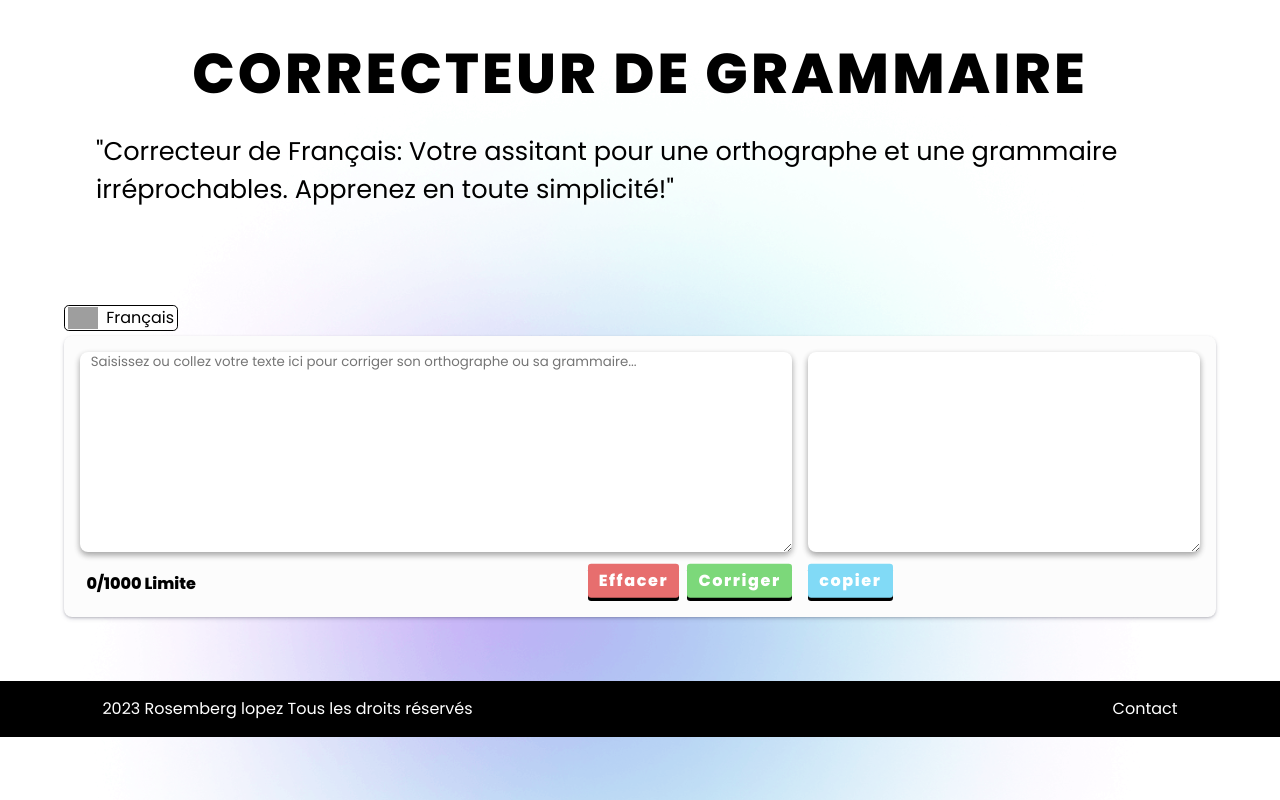
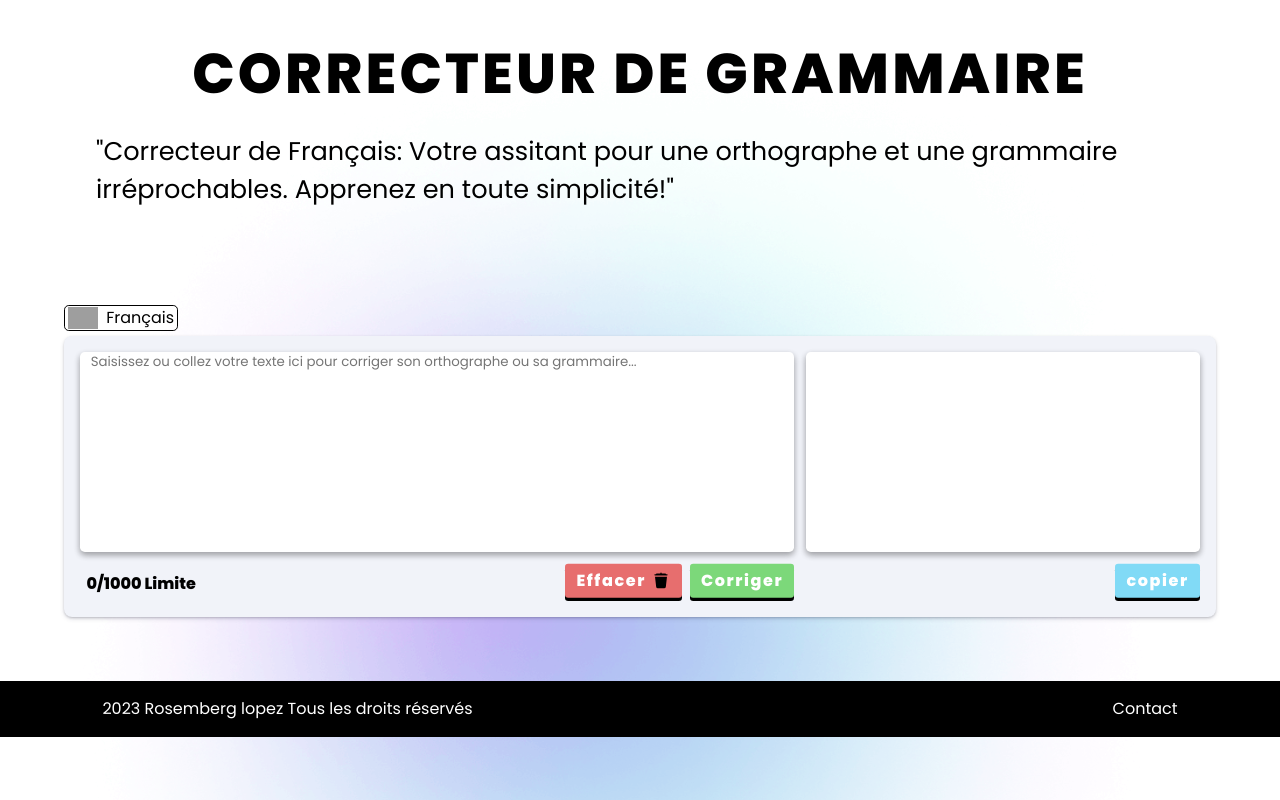
Before and after one commit to Rosember10/corrector-fr, a React (Vite) app in the folder corrector-front-end/: page / in a window 1280 px wide. Built offline with nearby package versions, Linux system fonts and the light colour scheme; grey boxes are pictures that could not be loaded.

Commit message:
logo for the buttons

```diff
--- a/corrector-front-end/src/components/Corrector/Corrector.css
+++ b/corrector-front-end/src/components/Corrector/Corrector.css
@@ -38,8 +38,8 @@ article {
     display: flex;
     flex-wrap: wrap;
     max-width: 80rem;
-    gap: 1rem;
-    background-color: #fcfcfc;
+    gap: .7rem;
+    background-color: #F1F3F9;
     border-radius: .5rem;
     padding: 1rem;
     box-shadow: rgba(50, 50, 93, 0.25) 0px 2px 5px -1px, rgba(0, 0, 0, 0.3) 0px 1px 3px -1px;
@@ -51,9 +51,10 @@ article {
 
 .corrector_input textarea,
 .corrector_output textarea {
+    resize: none;
     width: 100%;
     height: 200px;
-    border-radius: .5rem;
+    border-radius: .3rem;
     box-shadow: rgba(0, 0, 0, 0.16) 0px 3px 6px, rgba(0, 0, 0, 0.23) 0px 3px 6px;
 }
 
@@ -91,12 +92,15 @@ button {
 .corrector_input--buttons span ,
 .corrector_output span {
     display: block;
+    text-align: center;
     box-sizing: border-box;
     border-radius: 0.2em;
     padding: .3rem .7rem;
     color: #FFF;
     transform: translateY(-0.2em);
 }
+
+
 
 
 .button_corriger {
@@ -140,12 +144,28 @@ button:active .button_copy
     transition: transform .1s ease;
 }
 
+.button_delete img
+{
+    vertical-align: middle;
+}
+
+.button_delete i
+{
+    color: white;
+}
+
+
 
 .corrector_output {
     flex: 1 1 10rem;
+}
 
-    /* box-shadow: rgba(0, 0, 0, 0.16) 0px 3px 6px, rgba(0, 0, 0, 0.23) 0px 3px 6px; */
+.corrector_output-actions{
+    display: flex;
+    justify-content: end;
 }
+
+
 
 .corrector_output button {
     margin-top: .5rem;
--- a/corrector-front-end/src/components/Corrector/Corrector.tsx
+++ b/corrector-front-end/src/components/Corrector/Corrector.tsx
@@ -1,6 +1,7 @@
 import { useState } from "react";
 import './Corrector.css';
 import franceLogo from '../../assets/france.png';
+import deleteLogo from '../../assets/delete.svg'
 function Corrector() {
     const URL_API = 'https://apichecker.rosemberg.dev/api/checker';
 
@@ -22,19 +23,20 @@ function Corrector() {
         }
         console.log(requestOption.body);
 
-        fetch(URL_API, requestOption)
-            .then((res) => res.json())
-            .then((data) => {
-                console.log(data.content);
-                setOutputValue(data.content);
+        // fetch(URL_API, requestOption)
+        //     .then((res) => res.json())
+        //     .then((data) => {
+        //         console.log(data.content);
+        //         setOutputValue(data.content);
 
-            })
+        //     })
     }
 
     const deleteText = () => {
         setInputValue('');
         setOutputValue('');
     }
+
 
 
     return (
@@ -60,9 +62,10 @@ function Corrector() {
                                 <button
                                     onClick={deleteText}>
                                     <span className="button_delete">
-                                        Effacer
+                                        Effacer <img src={deleteLogo} alt="france logo" width='20px' />
                                     </span>
                                 </button>
+
                                 <button
                                     onClick={correctValue}>
                                     <span className="button_corriger">
@@ -80,11 +83,13 @@ function Corrector() {
                             cols={30}
                             rows={5}
                         />
-                        <button  onClick={() => navigator.clipboard.writeText(outputValue)} >
+                        <div className="corrector_output-actions">
+                            <button onClick={() => navigator.clipboard.writeText(outputValue)} >
                                 <span className="button_copy">
                                     copier
                                 </span>
                             </button>
+                        </div>
                     </div>
                 </div>
             </article>
```
Also changed, not shown: corrector-front-end/src/assets/delete.svg (added). Lines whose indentation alone changed are shown as unchanged.
